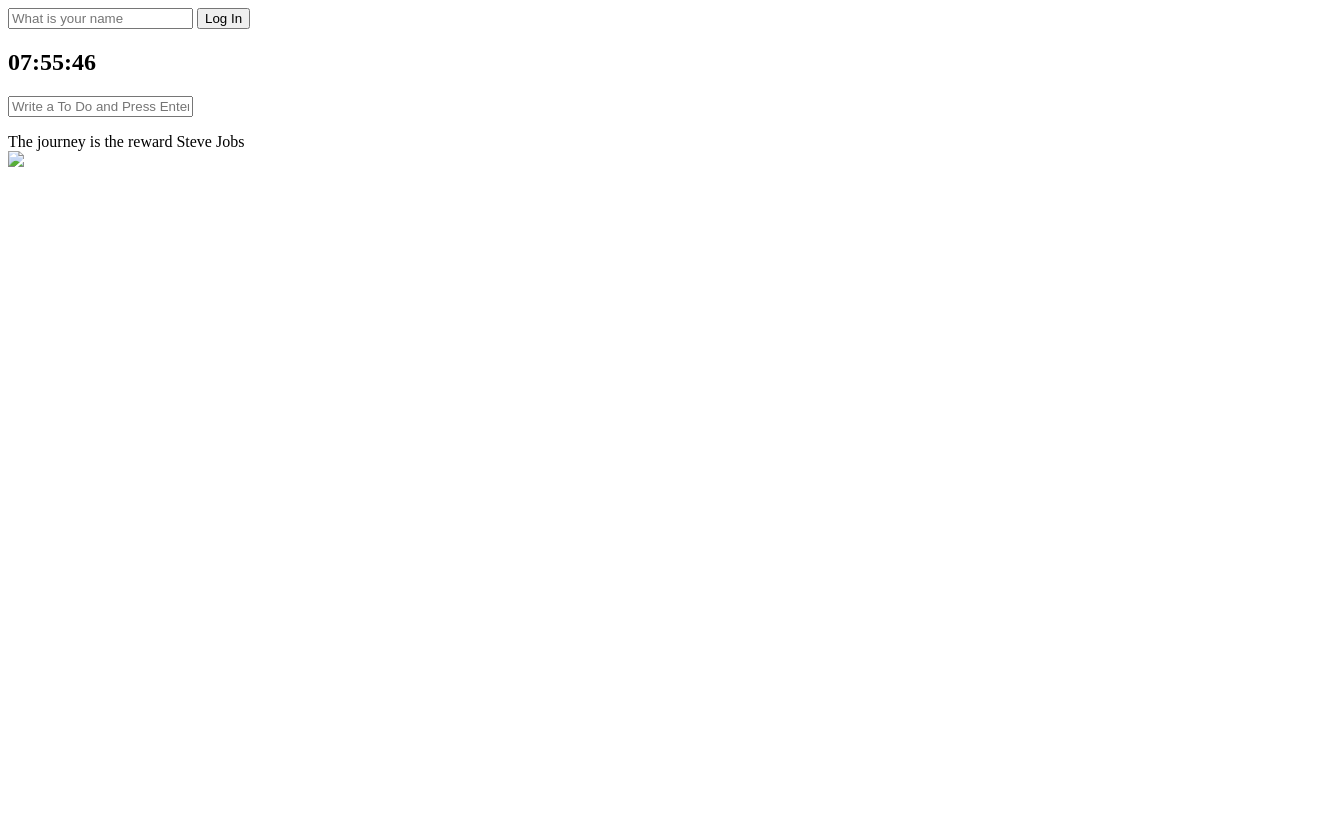
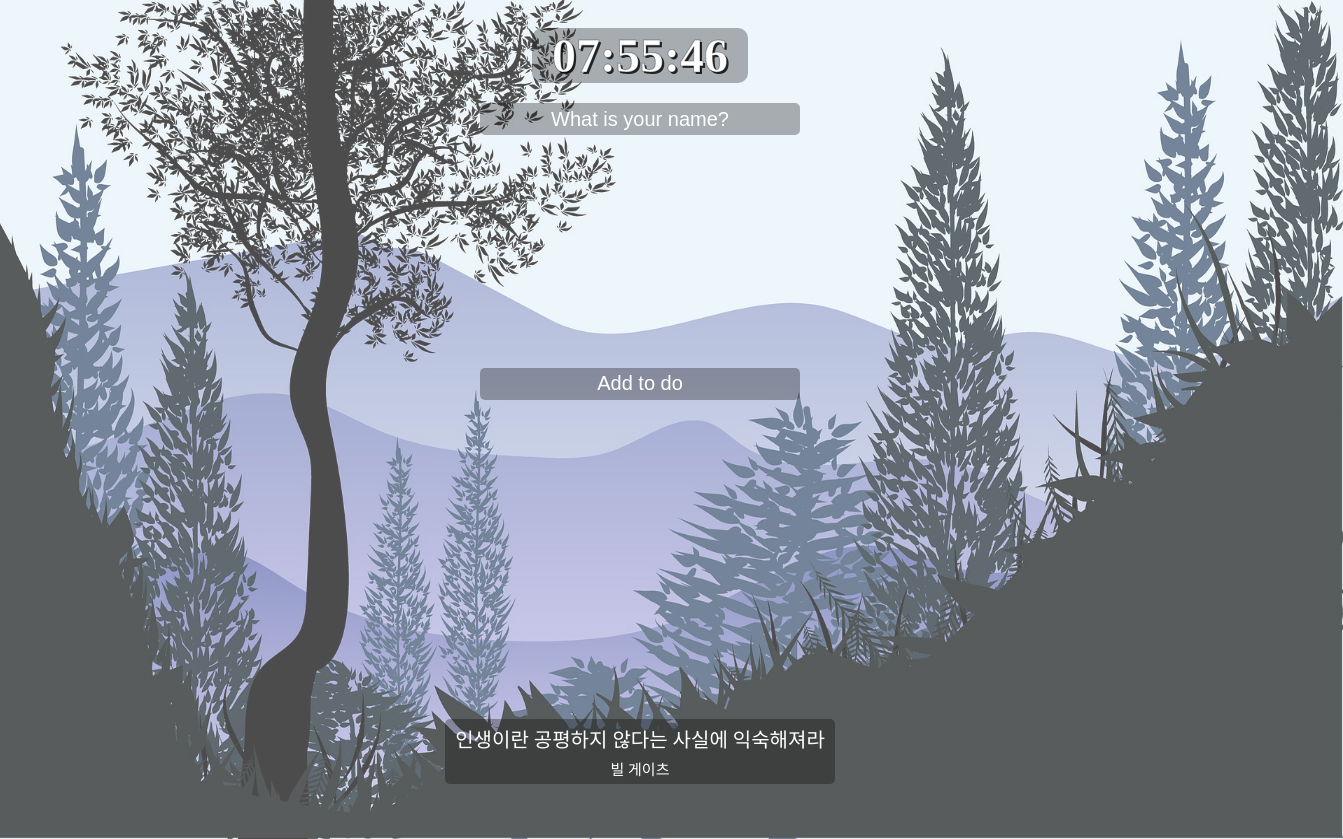
Before and after one commit to tea-hkim/tea-hkim.github.io, a plain HTML site: page index.html in a window 1280 px wide. Shown: the whole page, 1343 px wide, since content can reach past the window. Before the commit the page ends 800 px from the top, so only its background shows below. Drawn offline with Linux system fonts and the light colour scheme.

Commit message:
style : 스타일 수정

```diff
--- a/css/style.css
+++ b/css/style.css
@@ -1,3 +1,119 @@
+img {
+  position: absolute;
+  width: 105%;
+  height: 105%;
+  z-index: -1;
+  top: -1px;
+  left: -1px;
+  opacity: 0.7;
+  overflow: hidden;
+}
 .hidden {
   display: none;
 }
+
+body {
+  height: 100vh;
+  display: flex;
+  flex-direction: column;
+  justify-content: space-between;
+  align-items: center;
+}
+
+.header {
+  width: 20%;
+  display: flex;
+  flex-direction: column;
+  justify-content: center;
+  align-items: center;
+}
+
+#clock {
+  font-size: 3rem;
+  font-weight: 900;
+  color: white;
+  text-shadow: 2px 2px rgba(0, 0, 0, 0.8);
+  -webkit-text-stroke: 1px rgba(0, 0, 0, 0.3);
+  margin: 20px 0;
+  padding: 0 20px;
+  background-color: rgba(0, 0, 0, 0.3);
+  border-radius: 10px;
+}
+
+input {
+  width: 20rem;
+  height: 2rem;
+  font-weight: 500;
+  font-size: 1.25rem;
+  box-sizing: border-box;
+  padding: 10px 1rem;
+  margin-bottom: 10px;
+  border: none;
+  text-align: center;
+  color: white;
+  background-color: rgba(0, 0, 0, 0.3);
+  border-radius: 5px;
+}
+input::placeholder {
+  color: white;
+}
+input:focus {
+  outline: none;
+  border-bottom: 2px solid rgba(0, 0, 0, 0.3);
+}
+
+h1 {
+  font-size: 1.25rem;
+}
+
+.footer {
+  height: 20%;
+  display: flex;
+  flex-direction: column;
+  justify-content: space-around;
+  align-items: center;
+}
+
+button {
+  background: none;
+  border: none;
+}
+#weather {
+  font-size: 1.5rem;
+  color: rgba(0, 0, 0, 0.8);
+}
+
+#quote {
+  display: flex;
+  flex-direction: column;
+  justify-content: center;
+  align-items: center;
+  font-size: 20px;
+  color: white;
+  background-color: rgba(0, 0, 0, 0.3);
+  border-radius: 5px;
+  box-sizing: border-box;
+  padding: 5px 10px;
+}
+
+#author {
+  margin-top: 5px;
+  font-size: 15px;
+}
+
+li {
+  list-style: none;
+  display: flex;
+  justify-content: flex-start;
+  align-items: center;
+}
+
+li span {
+  font-size: 20px;
+  font-weight: 600;
+  color: rgba(0, 0, 0, 0.8);
+}
+
+li span:hover {
+  transform: scale(1.1, 1.1);
+}
--- a/index.html
+++ b/index.html
@@ -8,28 +8,33 @@
     <title>Momentum</title>
   </head>
   <body>
+    <div class="header">
+      <h2 id="clock">00:00:00</h2>
       <form id="login-form" class="hidden">
         <input
           required
           maxlength="16"
           type="text"
-        placeholder="What is your name"
+          placeholder="What is your name?"
         />
-      <button>Log In</button>
       </form>
-    <h2 id="clock">00:00:00</h2>
       <h1 id="greeting" class="hidden"></h1>
+    </div>
+    <div class="main">
       <form id="todo-form">
-      <input type="text" placeholder="Write a To Do and Press Enter" />
+        <input type="text" placeholder="Add to do" />
       </form>
       <ul id="todo-list"></ul>
+    </div>
+    <div class="footer">
+      <div id="weather">
+        <span id="Celsius"></span>
+        <span id="city"></span>
+      </div>
       <div id="quote">
         <span></span>
-      <span></span>
+        <span id="author"></span>
       </div>
-    <div id="weather">
-      <span></span>
-      <span></span>
     </div>
     <script src="js/greetings.js"></script>
     <script src="js/clock.js"></script>
--- a/js/background.js
+++ b/js/background.js
@@ -1,12 +1,10 @@
 const images = [
-  "프로미스나인1.jpg",
-  "프로미스나인2.png",
-  "프로미스나인3.png",
-  "프로미스나인4.png",
-  "프로미스나인5.png",
-  "프로미스나인6.png",
-  "프로미스나인7.jpg",
-  "프로미스나인8.jpg",
+  "mountains_1.png",
+  "mountains_2.jpg",
+  "mountains_3.jpg",
+  "mountains_4.jpg",
+  "mountains_5.jpg",
+  "mountains_6.jpg",
 ];
 
 const chosenImage = images[Math.floor(Math.random() * images.length)];
--- a/js/greetings.js
+++ b/js/greetings.js
@@ -13,7 +13,7 @@ function onLoginSubmit(event) {
 }
 
 function paintGreetings(username) {
-  greeting.innerText = `Hello ${username}`;
+  greeting.innerText = `Hello, ${username}`;
   greeting.classList.remove(HIDDEN_CLASSNAME);
 }
 
--- a/js/quotes.js
+++ b/js/quotes.js
@@ -1,47 +1,46 @@
 const quotes = [
   {
-    quote:
-      "I’ve failed over and over and over again in my life and that is why I succeed",
-    author: "Michael Jordan",
+    quote: "꿈을 이루고자 하는 용기만 있다면 모든 꿈을 이룰 수 있다",
+    author: "월트 디즈니",
   },
   {
-    quote: "There is no man living that can not do more than he thinks he can",
-    author: "Henry Ford",
+    quote: "우리는 한 번도 존재하지 않았던 것을 꿈꿀 수 있는 사람들이 필요하다",
+    author: "존 F. 케네디",
   },
   {
     quote:
-      "Never give up on something that you can’t go a day without thinking about",
-    author: "Winston Churchill",
+      "변화는 우리가 누군가나 무엇, 혹은 후일을 기다린다고 찾아오지 않는다",
+    author: "버락 오바마",
+  },
+  {
+    quote: "행동은 모든 성공의 가장 기초적인 핵심이다",
+    author: "파블로 피카소",
   },
   {
     quote:
-      "Most people are other people. Their thoughts are someone elses opinions, their lives a mimicry, their passions a quotation",
-    author: "Oscar Wilde",
+      "인생에서 실패한 사람의 대부분은 성공이 눈앞에 왔는데도 모르고 포기한 사람들이다",
+    author: "토마스 에디슨",
   },
   {
-    quote: "It is never too late to be what you might have been",
-    author: "George Eliot",
+    quote: "너는 머뭇거릴 수 있지만, 시간은 그렇지 않다",
+    author: "벤자민 프랭클린",
   },
   {
     quote:
-      "Who controls the past controls the future; who controls the present controls the past",
-    author: "George Orwell",
+      "가장 용감한 행동은 자신에 대해 생각하고 그것을 큰 소리로 외치는 일이다",
+    author: "코코 샤넬",
   },
   {
-    quote: "Whatever the mind can conceive and believe, it can achieve",
-    author: "Napoleon Hill",
+    quote: "나약한 태도는 그 사람 자체도 나약하게 만든다",
+    author: "알버트 아인슈타인",
   },
   {
-    quote: "What does not kill me, makes me stronger",
-    author: "Friedrich Nietzsche",
+    quote: "태도는 사소한 것이지만 그것이 만드는 차이는 엄청나다",
+    author: "윈스턴 처칠",
   },
   {
-    quote: "What is evil? Whatever springs from weakness",
-    author: "Friedrich Nietzsche",
-  },
-  {
-    quote: "The journey is the reward",
-    author: "Steve Jobs",
+    quote: "인생이란 공평하지 않다는 사실에 익숙해져라",
+    author: "빌 게이츠",
   },
 ];
 
--- a/js/todo.js
+++ b/js/todo.js
@@ -29,8 +29,8 @@ function paintToDo(newToDo) {
   button.innerText = "❌";
   button.addEventListener("click", deleteTodo);
 
+  li.appendChild(button);
   li.appendChild(span);
-  li.appendChild(button);
   toDoList.appendChild(li);
 }
 
--- a/js/weather.js
+++ b/js/weather.js
@@ -12,10 +12,11 @@ function onGeoOk(position) {
       const city = document.querySelector("#weather span:last-child");
       const name = data.name;
 
-      weather.innerText = `${data.weather[0].main} / ${data.main.temp}`;
+      weather.innerText = `${data.weather[0].main} ${data.main.temp}°C`;
       city.innerText = name;
     });
 }
+
 function onGeoError() {
   alert("Can't find you. No weather for you.");
 }
```
Also changed, not shown: img/mountains_1.png (added), img/mountains_2.jpg (added), img/mountains_3.jpg (added), img/mountains_4.jpg (added), img/mountains_5.jpg (added), img/mountains_6.jpg (added). Lines whose indentation alone changed are shown as unchanged.
